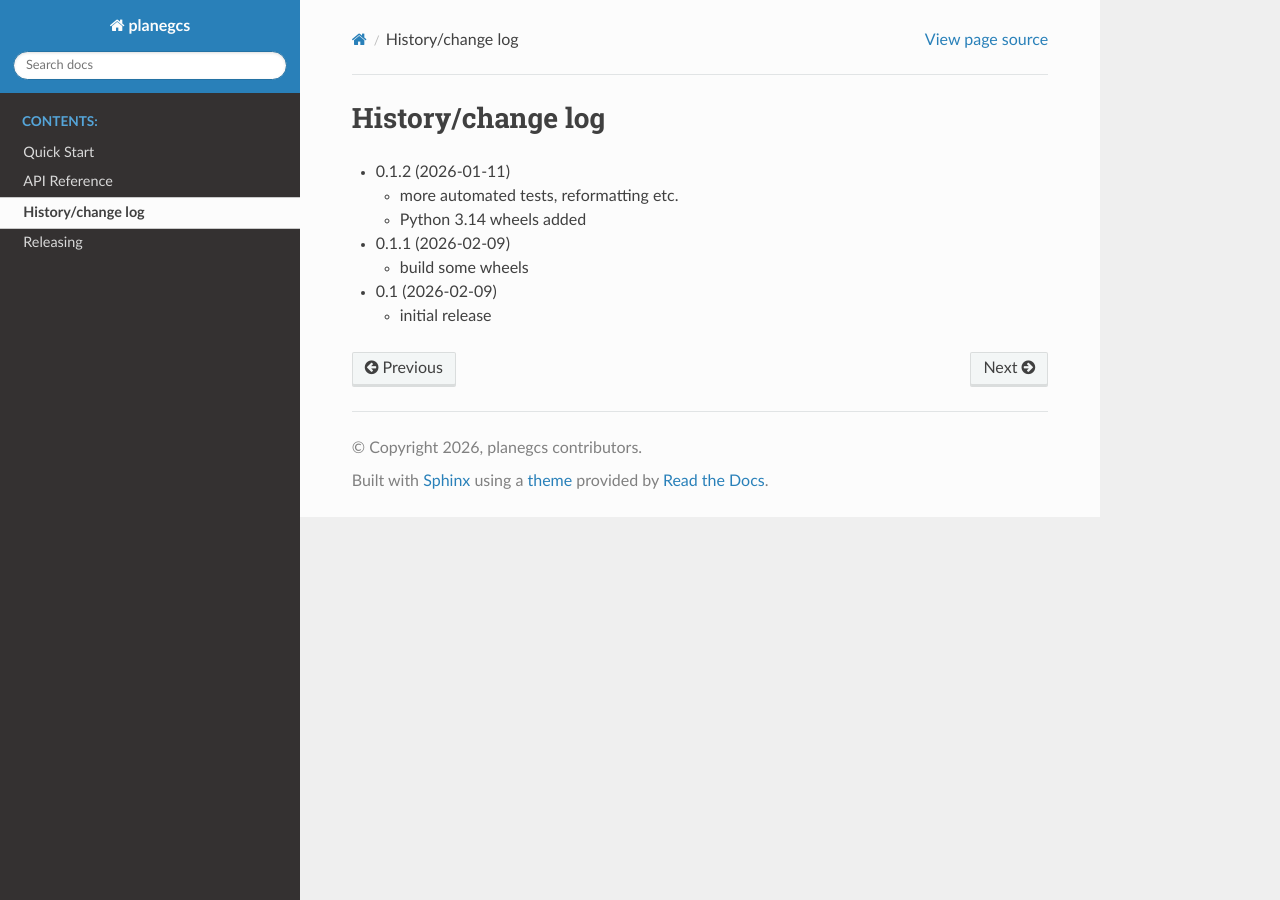
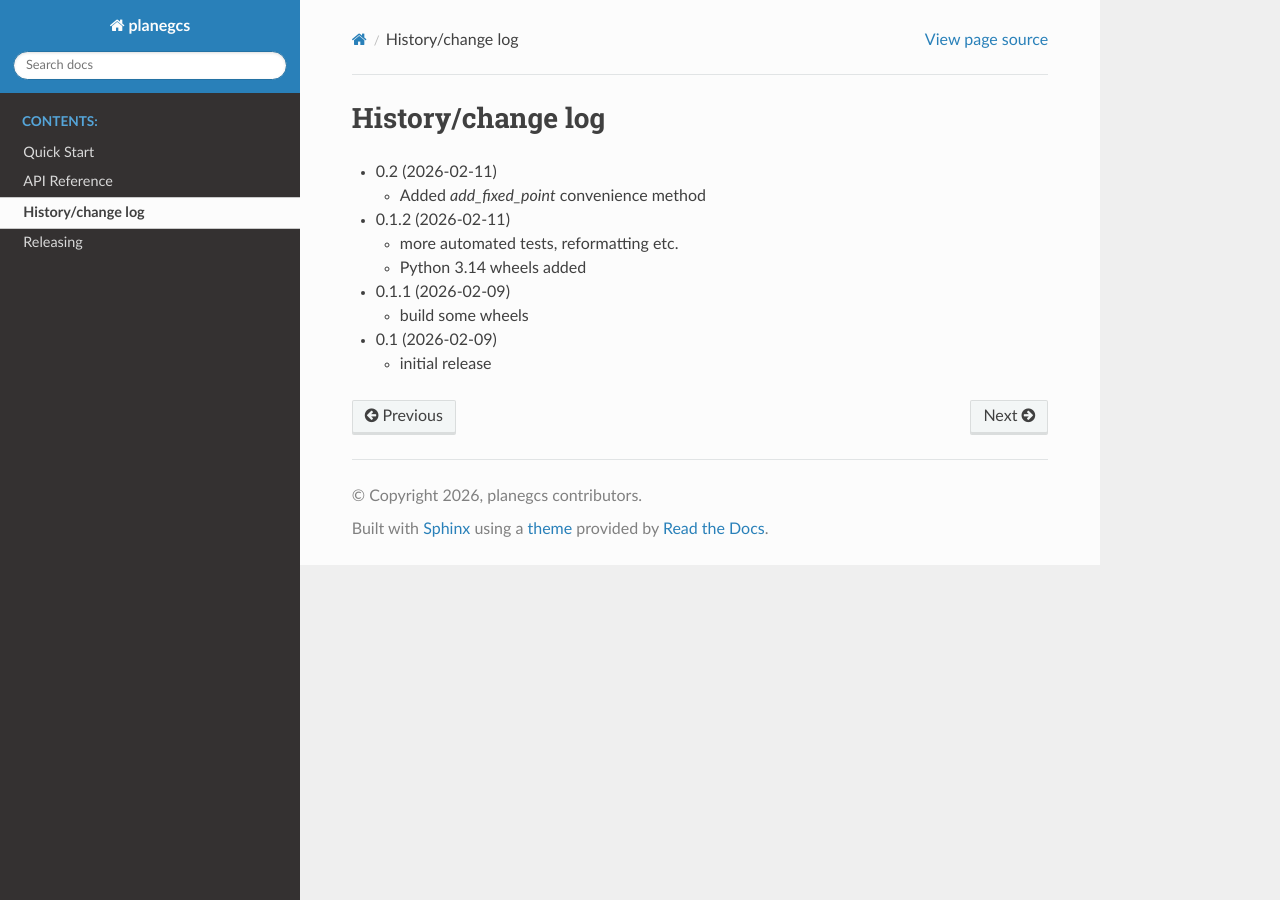
Before and after one commit to spookylukey/planegcs, a Sphinx documentation site: the page built from docs/history.rst, in a window 1280 px wide. Built offline with Sphinx 7.4.7 and the Read the Docs theme 3.1.0, drawn with Linux system fonts in a browser that asks for light colours.

Commit message:
0.2 changelog

```diff
--- a/docs/history.rst
+++ b/docs/history.rst
@@ -3,7 +3,11 @@
  History/change log
 ====================
 
-* 0.1.2 (2026-01-11)
+* 0.2 (2026-02-11)
+
+  - Added `add_fixed_point` convenience method
+
+* 0.1.2 (2026-02-11)
 
   - more automated tests, reformatting etc.
   - Python 3.14 wheels added
```
